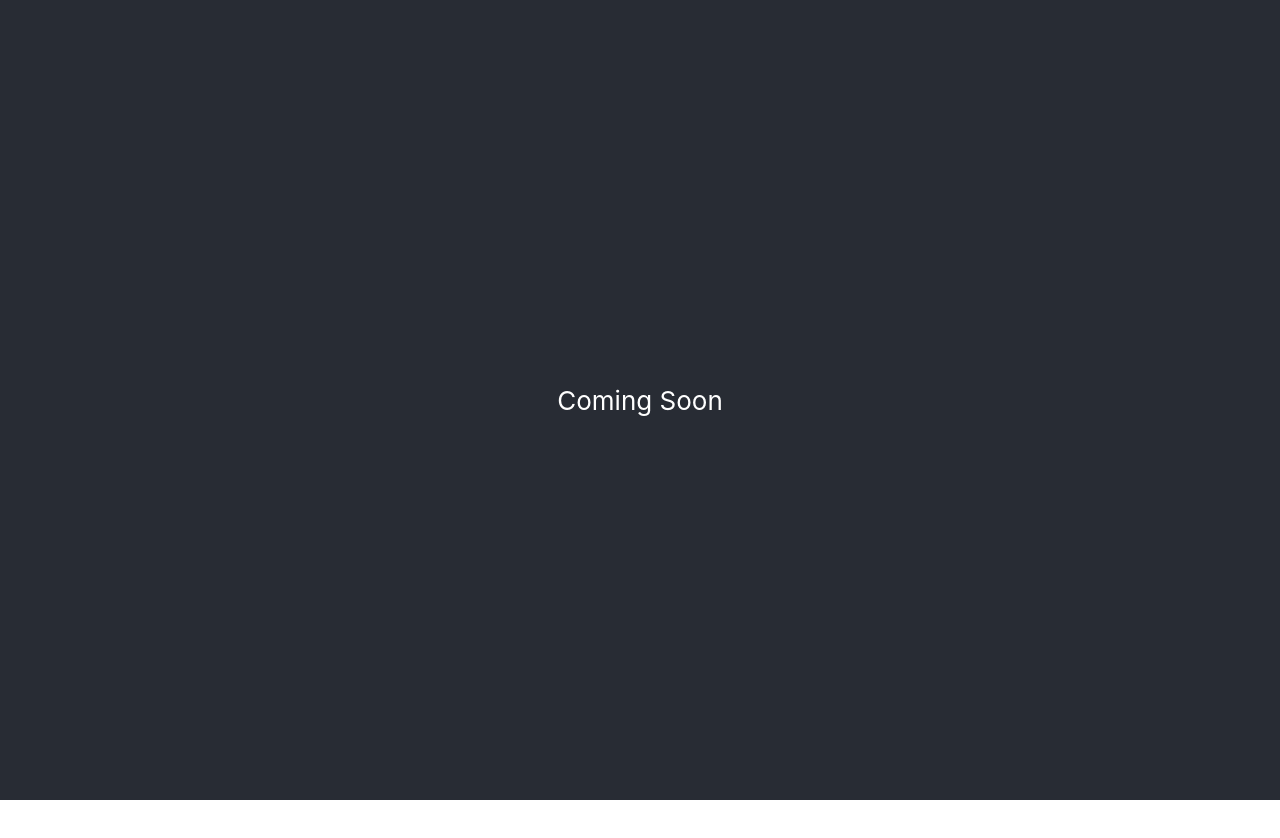
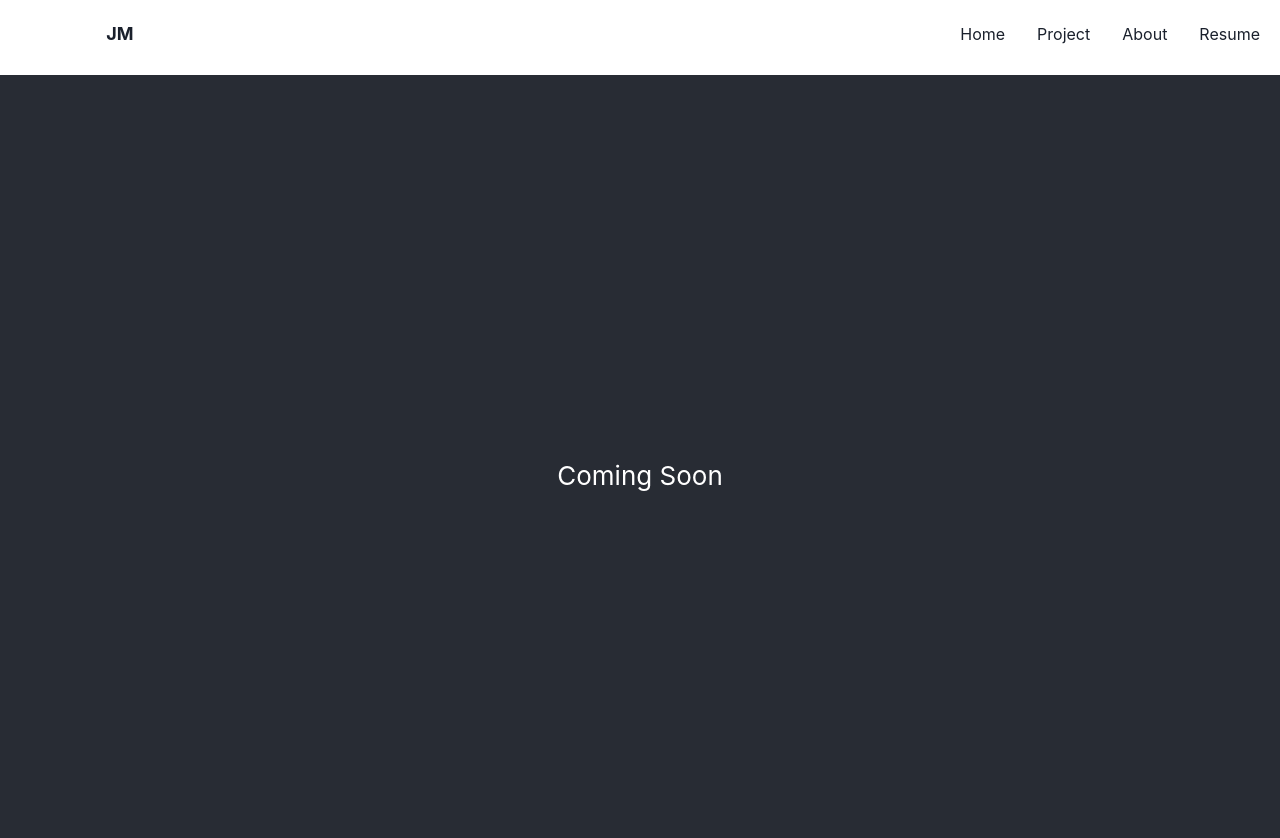
Before and after one commit to monterojavier/javiermontero, a React (Create React App) app: page / in a window 1280 px wide. Shown: the top 838 px of the page. Before the commit the page ends 800 px from the top, so only its background shows below. Built offline with nearby package versions, Linux system fonts and the light colour scheme.

Commit message:
setup navbar

```diff
--- a/src/App.js
+++ b/src/App.js
@@ -1,8 +1,10 @@
 import "./App.css";
+import Navbar from "./components/Navbar/Navbar";
 
 function App() {
   return (
     <div className="App">
+      <Navbar />
       <header className="App-header">Coming Soon</header>
     </div>
   );
--- /dev/null
+++ b/src/components/Navbar/MenuItem.js
@@ -0,0 +1,15 @@
+import { Text } from "@chakra-ui/react";
+
+const MenuItem = (props) => {
+  return (
+    <Text
+      mb={{ base: props.isLast ? 0 : 8, sm: 0 }}
+      mr={{ base: 0, sm: props.isLast ? 0 : 8 }}
+      display="block"
+    >
+      <a href={props.url}>{props.displayText}</a>
+    </Text>
+  );
+};
+
+export default MenuItem;
--- /dev/null
+++ b/src/components/Navbar/Navbar.js
@@ -0,0 +1,51 @@
+import { useState } from "react";
+import { Flex, Box, Text } from "@chakra-ui/react";
+import { CloseIcon, HamburgerIcon } from "@chakra-ui/icons";
+import MenuItem from "./MenuItem";
+
+function Navbar() {
+  const [show, setShow] = useState(false);
+  const toggleMenu = () => setShow(!show);
+
+  return (
+    <Flex
+      mb={2}
+      p={5}
+      as="nav"
+      align="center"
+      justify="space-between"
+      wrap="wrap"
+      w="100%"
+    >
+      <Box w="200px">
+        <Text fontSize="lg" fontWeight="bold">
+          JM
+        </Text>
+      </Box>
+
+      <Box display={{ base: "block", md: "none" }} onClick={toggleMenu}>
+        {show ? <CloseIcon /> : <HamburgerIcon />}
+      </Box>
+
+      <Box
+        display={{ base: show ? "block" : "none", md: "block" }}
+        flexBasis={{ base: "100%", md: "auto" }}
+        w="200px"
+      >
+        <Flex
+          align="center"
+          justify={["center", "space-between", "flex-end"]}
+          direction={["column", "row", "row", "row"]}
+          pt={[4, 4, 0, 0]}
+        >
+          <MenuItem url="/" displayText="Home" />
+          <MenuItem url="/project" displayText="Project" />
+          <MenuItem url="/about" displayText="About" />
+          <MenuItem url="/resume" displayText="Resume" isLast />
+        </Flex>
+      </Box>
+    </Flex>
+  );
+}
+
+export default Navbar;
--- a/src/index.js
+++ b/src/index.js
@@ -1,5 +1,6 @@
 import React from "react";
 import ReactDOM from "react-dom/client";
+import { ChakraProvider } from "@chakra-ui/react";
 import "./index.css";
 import App from "./App";
 import reportWebVitals from "./reportWebVitals";
@@ -7,7 +8,9 @@ import reportWebVitals from "./reportWebVitals";
 const root = ReactDOM.createRoot(document.getElementById("root"));
 root.render(
   <React.StrictMode>
-    <App />
+    <ChakraProvider>
+      <App />
+    </ChakraProvider>
   </React.StrictMode>
 );
 
```
Also changed, not shown: src/components/index.js (added).
